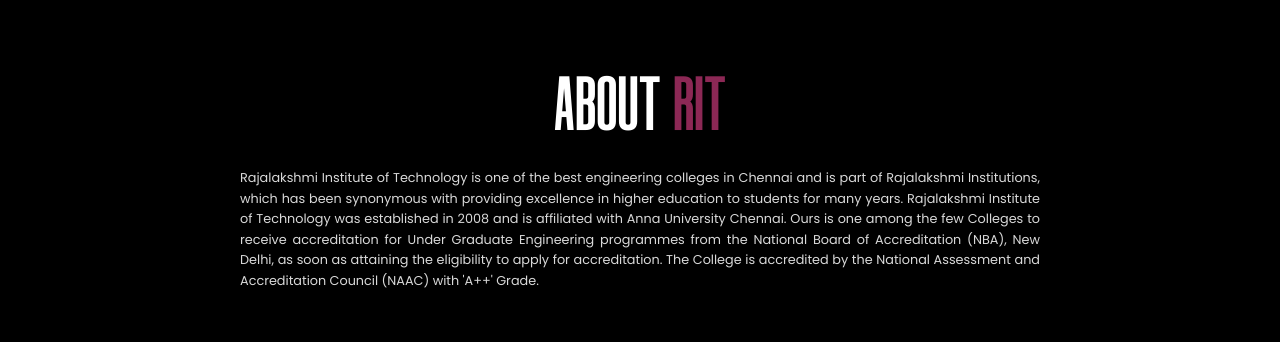
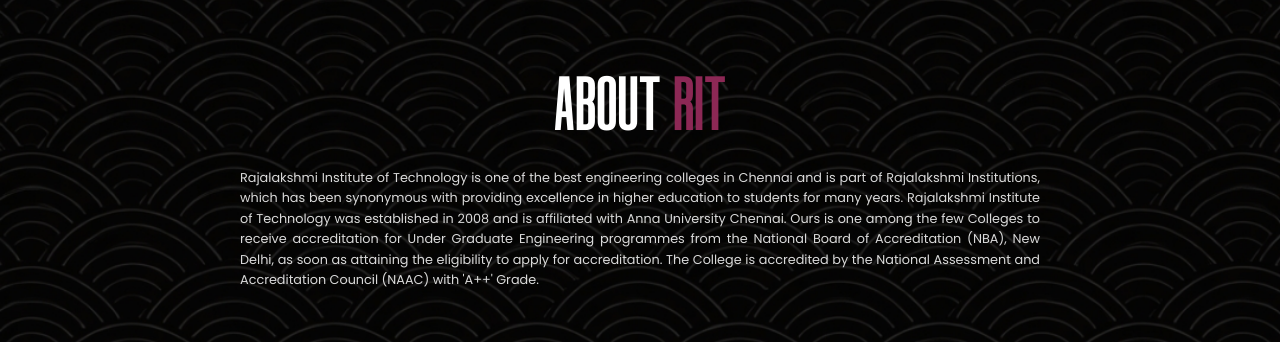
Before and after one commit to andrwdom/YatraHero, a React (Vite) app: page / in a window 1280 px wide. Shown: the part 1015-1357 px from the top of the page. Built offline with nearby package versions, Linux system fonts and the light colour scheme.

Commit message:
finished about page

```diff
--- a/src/components/Hero.css
+++ b/src/components/Hero.css
@@ -472,9 +472,9 @@
   transform: translateX(-100%);
 }
 
-/* Glitch animation - runs once initially, then randomly */
+/* Glitch animation - runs once initially, then randomly between 4-12 seconds */
 .hero-stage.is-loaded .hero-year-text::before {
-  animation: hero-year-glitch 75s ease-in-out infinite;
+  animation: hero-year-glitch 16s ease-in-out infinite;
   animation-delay: 1200ms;
 }
 
@@ -517,128 +517,128 @@
     transform: translateX(100%);
   }
 
-  /* Random glitch 1 - around 18% (13.5s) */
-  17.8%, 18.5% {
+  /* Random glitch 1 - around 4.5s (28% of 16s) */
+  27.5%, 28.2% {
     opacity: 0;
     transform: translateX(-100%);
   }
-  17.9% {
+  27.6% {
     opacity: 1;
     transform: translateX(-80%);
   }
-  18% {
+  27.7% {
     opacity: 0.4;
     transform: translateX(-20%);
   }
-  18.1% {
+  27.8% {
     opacity: 1;
     transform: translateX(10%);
   }
-  18.2% {
+  27.9% {
     opacity: 0.2;
     transform: translateX(-15%);
   }
-  18.3% {
+  28% {
     opacity: 0.9;
     transform: translateX(25%);
   }
-  18.4% {
+  28.1% {
     opacity: 0;
     transform: translateX(100%);
   }
 
-  /* Random glitch 2 - around 38% (28.5s) */
-  37.8%, 38.5% {
+  /* Random glitch 2 - around 7s (44% of 16s) */
+  43.5%, 44.2% {
     opacity: 0;
     transform: translateX(-100%);
   }
-  37.9% {
+  43.6% {
     opacity: 0.9;
     transform: translateX(-60%);
   }
-  38% {
+  43.7% {
     opacity: 0.3;
     transform: translateX(-5%);
   }
-  38.1% {
+  43.8% {
     opacity: 1;
     transform: translateX(18%);
   }
-  38.2% {
+  43.9% {
     opacity: 0.5;
     transform: translateX(-8%);
   }
-  38.3% {
+  44% {
     opacity: 0.95;
     transform: translateX(12%);
   }
-  38.4% {
+  44.1% {
     opacity: 0;
     transform: translateX(100%);
   }
 
-  /* Random glitch 3 - around 58% (43.5s) */
-  57.8%, 58.5% {
+  /* Random glitch 3 - around 9.5s (59% of 16s) */
+  58.5%, 59.2% {
     opacity: 0;
     transform: translateX(-100%);
   }
-  57.9% {
+  58.6% {
     opacity: 1;
     transform: translateX(-40%);
   }
-  58% {
+  58.7% {
     opacity: 0.2;
     transform: translateX(5%);
   }
-  58.1% {
+  58.8% {
     opacity: 0.95;
     transform: translateX(-12%);
   }
-  58.2% {
+  58.9% {
     opacity: 0.4;
     transform: translateX(22%);
   }
-  58.3% {
+  59% {
     opacity: 1;
     transform: translateX(0%);
   }
-  58.4% {
+  59.1% {
     opacity: 0;
     transform: translateX(100%);
   }
 
-  /* Random glitch 4 - around 78% (58.5s) */
-  77.8%, 78.5% {
+  /* Random glitch 4 - around 11.5s (72% of 16s) */
+  71.5%, 72.2% {
     opacity: 0;
     transform: translateX(-100%);
   }
-  77.9% {
+  71.6% {
     opacity: 0.8;
     transform: translateX(-70%);
   }
-  78% {
+  71.7% {
     opacity: 1;
     transform: translateX(-25%);
   }
-  78.1% {
+  71.8% {
     opacity: 0.3;
     transform: translateX(8%);
   }
-  78.2% {
+  71.9% {
     opacity: 0.9;
     transform: translateX(-15%);
   }
-  78.3% {
+  72% {
     opacity: 0.6;
     transform: translateX(28%);
   }
-  78.4% {
+  72.1% {
     opacity: 0;
     transform: translateX(100%);
   }
 
   /* End of cycle */
-  79%, 100% {
+  73%, 100% {
     opacity: 0;
     transform: translateX(-100%);
   }
@@ -834,16 +834,16 @@
     transform: translateX(0) rotate(0deg);
   }
   20% {
-    transform: translateX(-2px) rotate(-0.4deg);
+    transform: translateX(-8px) rotate(-1.5deg);
   }
   40% {
-    transform: translateX(-4px) rotate(-0.8deg);
+    transform: translateX(-14px) rotate(-2.5deg);
   }
   60% {
-    transform: translateX(-3px) rotate(-0.65deg);
+    transform: translateX(-10px) rotate(-2deg);
   }
   80% {
-    transform: translateX(-1px) rotate(-0.25deg);
+    transform: translateX(-5px) rotate(-1deg);
   }
 }
 
@@ -919,7 +919,7 @@
 /* Hero Section Divider */
 .hero-section-divider {
   position: absolute;
-  bottom: 0;
+  bottom: -1px;
   left: 0;
   width: 100%;
   background-image: url('../assets/purple.jpeg');
@@ -934,6 +934,7 @@
   height: auto;
   line-height: 1;
   filter: saturate(0.85);
+  margin: 0;
 }
 
 .hero-divider-scroll {
@@ -980,27 +981,25 @@
   }
 }
 
-/* Crop hero background at bottom - no gap */
-.hero-bleed-bg {
-  clip-path: polygon(0 0, 100% 0, 100% calc(100% - 35px), 0 calc(100% - 35px));
-}
-
-.hero-stage {
-  clip-path: polygon(0 0, 100% 0, 100% calc(100% - 35px), 0 calc(100% - 35px));
-}
-
-.hero {
-  margin-bottom: 0;
-  padding-bottom: 0;
-}
+/* No clip-path - divider overlaps seamlessly */
 
 /* Black Background Section - After Divider */
 .hero-black-section {
   width: 100%;
-  min-height: 100vh;
-  background: #000;
+  /* Make this section "pinned" long enough to swap content while scrolling */
+  min-height: 200vh;
+  background-image: url('../assets/black.jpg');
+  background-size: cover;
+  background-position: center;
+  background-repeat: repeat;
   position: relative;
   z-index: 0;
+}
+
+.about-sticky {
+  position: sticky;
+  top: 0;
+  min-height: 100vh;
   padding: 4rem 1.5rem;
   display: flex;
   align-items: center;
@@ -1041,3 +1040,32 @@
   text-align: justify;
   text-justify: inter-word;
 }
+
+/* About scroll-reveal (blur -> sharp) */
+.reveal {
+  opacity: 0;
+  transform: translateY(18px);
+  filter: blur(14px);
+  transition:
+    opacity 700ms ease,
+    transform 700ms cubic-bezier(0.2, 0.85, 0.22, 1),
+    filter 700ms ease;
+  will-change: opacity, transform, filter;
+}
+
+.reveal.is-visible {
+  opacity: 1;
+  transform: translateY(0);
+  filter: blur(0);
+}
+
+/* Exit state used during the ABOUT RIT -> ABOUT YATRA'26 swap */
+.reveal.is-exiting {
+  opacity: 0;
+  transform: translateY(-10px);
+  filter: blur(16px);
+  transition:
+    opacity 260ms ease,
+    transform 260ms ease,
+    filter 260ms ease;
+}
--- a/src/components/Hero.jsx
+++ b/src/components/Hero.jsx
@@ -16,6 +16,11 @@
   const [isScrollReady, setIsScrollReady] = useState(false)
   const stageRef = useRef(null)
   const heroRef = useRef(null)
+  const aboutRef = useRef(null)
+  const aboutTitleRef = useRef(null)
+  const aboutContentRef = useRef(null)
+  const [aboutStep, setAboutStep] = useState(0) // 0 = ABOUT RIT, 1 = ABOUT YATRA'26
+  const hasAboutEnteredRef = useRef(false)
 
   // Lantern (lamp) glow hotspots placed over the background art.
   // These are NOT visible UI elements—just an overlay to make each lamp "bloom" randomly.
@@ -79,6 +84,96 @@
     const t = window.setTimeout(() => setIsScrollReady(true), 1200)
     return () => window.clearTimeout(t)
   }, [hasLoaded])
+
+  const runAboutReveal = useCallback(() => {
+    const titleEl = aboutTitleRef.current
+    const contentEl = aboutContentRef.current
+    if (!titleEl || !contentEl) return
+
+    // Reset classes so we can replay the reveal on step change.
+    titleEl.classList.remove('is-visible', 'is-exiting')
+    contentEl.classList.remove('is-visible', 'is-exiting')
+
+    // Next frame: start reveal.
+    window.requestAnimationFrame(() => {
+      titleEl.classList.add('is-visible')
+      window.setTimeout(() => contentEl.classList.add('is-visible'), 180)
+    })
+  }, [])
+
+  // About section: reveal when it enters view (and remember it's been seen).
+  useEffect(() => {
+    const sectionEl = aboutRef.current
+    if (!sectionEl) return
+
+    const observer = new IntersectionObserver(
+      (entries) => {
+        const entry = entries[0]
+        if (!entry?.isIntersecting) return
+        hasAboutEnteredRef.current = true
+        runAboutReveal()
+        observer.disconnect()
+      },
+      { threshold: 0.28, rootMargin: '0px 0px -10% 0px' }
+    )
+
+    observer.observe(sectionEl)
+    return () => {
+      observer.disconnect()
+    }
+  }, [runAboutReveal])
+
+  // Re-run reveal when we swap step content (only after the user has reached the section once).
+  useEffect(() => {
+    if (!hasAboutEnteredRef.current) return
+    runAboutReveal()
+  }, [aboutStep, runAboutReveal])
+
+  // Sticky scroll progression inside About:
+  // - Keep ABOUT RIT for ~one viewport of scroll within the section
+  // - Then swap to ABOUT YATRA'26
+  // Scrolling back up swaps back to ABOUT RIT.
+  useEffect(() => {
+    const sectionEl = aboutRef.current
+    if (!sectionEl) return
+
+    let raf = 0
+    const update = () => {
+      raf = 0
+      // Only run after the section has been seen (so we don't animate offscreen on load).
+      if (!hasAboutEnteredRef.current) return
+
+      const rect = sectionEl.getBoundingClientRect()
+      const total = rect.height - window.innerHeight
+      if (total <= 0) return
+
+      // How far we've scrolled through this section (0..total)
+      const scrolled = Math.min(total, Math.max(0, -rect.top))
+
+      // Swap quickly (about ~2 wheel "steps" on typical mice):
+      // Use a small absolute scroll distance with hysteresis to avoid flicker.
+      const enterAt = Math.min(total, Math.max(180, window.innerHeight * 0.18))
+      const exitAt = Math.max(0, enterAt * 0.55)
+
+      setAboutStep((prev) => {
+        if (prev === 0 && scrolled >= enterAt) return 1
+        if (prev === 1 && scrolled <= exitAt) return 0
+        return prev
+      })
+    }
+
+    const onScroll = () => {
+      if (raf) return
+      raf = window.requestAnimationFrame(update)
+    }
+
+    update()
+    window.addEventListener('scroll', onScroll, { passive: true })
+    return () => {
+      window.removeEventListener('scroll', onScroll)
+      if (raf) window.cancelAnimationFrame(raf)
+    }
+  }, [])
 
   // Scroll-based settle interaction - continuous and proportional to scroll distance,
   // but visually smoothed so it feels cinematic (no jitter/snapping).
@@ -296,15 +391,42 @@
     </section>
 
     {/* Black Background Section - After Divider */}
-    <section className="hero-black-section" aria-label="About section">
-      <div className="about-container">
-        <h2 className="about-title">
-          <span className="about-title-about">ABOUT</span>{' '}
-          <span className="about-title-rit">RIT</span>
-        </h2>
-        <p className="about-content">
-          Rajalakshmi Institute of Technology is one of the best engineering colleges in Chennai and is part of Rajalakshmi Institutions, which has been synonymous with providing excellence in higher education to students for many years. Rajalakshmi Institute of Technology was established in 2008 and is affiliated with Anna University Chennai. Ours is one among the few Colleges to receive accreditation for Under Graduate Engineering programmes from the National Board of Accreditation (NBA), New Delhi, as soon as attaining the eligibility to apply for accreditation. The College is accredited by the National Assessment and Accreditation Council (NAAC) with 'A++' Grade.
-        </p>
+    <section className="hero-black-section" aria-label="About section" ref={aboutRef}>
+      <div className="about-sticky">
+        <div className="about-container">
+        {aboutStep === 0 ? (
+          <>
+            <h2 className="about-title reveal" ref={aboutTitleRef}>
+              <span className="about-title-about">ABOUT</span>{' '}
+              <span className="about-title-rit">RIT</span>
+            </h2>
+            <p className="about-content reveal" ref={aboutContentRef}>
+              Rajalakshmi Institute of Technology is one of the best engineering colleges in Chennai and is part of
+              Rajalakshmi Institutions, which has been synonymous with providing excellence in higher education to
+              students for many years. Rajalakshmi Institute of Technology was established in 2008 and is affiliated
+              with Anna University Chennai. Ours is one among the few Colleges to receive accreditation for Under
+              Graduate Engineering programmes from the National Board of Accreditation (NBA), New Delhi, as soon as
+              attaining the eligibility to apply for accreditation. The College is accredited by the National
+              Assessment and Accreditation Council (NAAC) with 'A++' Grade.
+            </p>
+          </>
+        ) : (
+          <>
+            <h2 className="about-title reveal" ref={aboutTitleRef}>
+              <span className="about-title-about">ABOUT</span>{' '}
+              <span className="about-title-rit">YATRA&apos;26</span>
+            </h2>
+            <p className="about-content reveal" ref={aboutContentRef}>
+              Yatra&apos;26 is a grand intercollege cultural fest at Rajalakshmi Institute of Technology organized by
+              the student community with the support of Faculties, Principal and Management. Main motive of Yatra is
+              involving or concerning the enthusiasm among students with a deep sense of humor which is also a part
+              of Cultural heritage. This enhance the confidence level of the students thereby allowing them to
+              perform better. In fact, students can also leverage the advantage of participating in various
+              activities. Many chief guests are being invited to join us
+            </p>
+          </>
+        )}
+        </div>
       </div>
     </section>
     </>
```
Also changed, not shown: src/assets/black.jpg (added).
